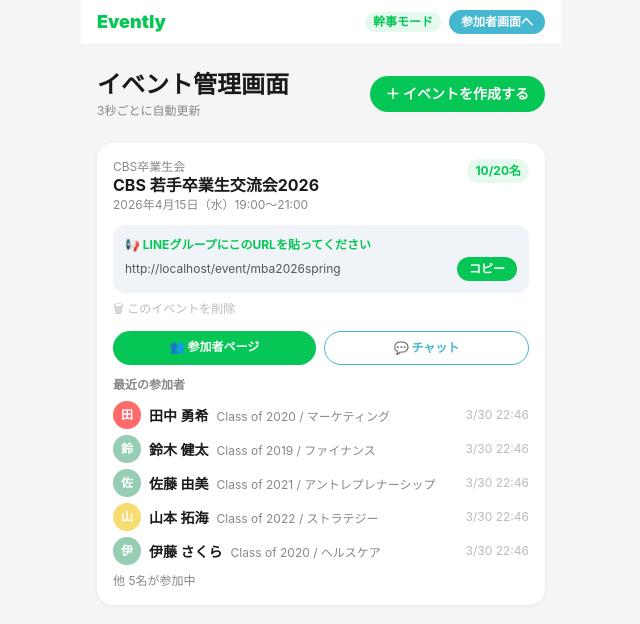
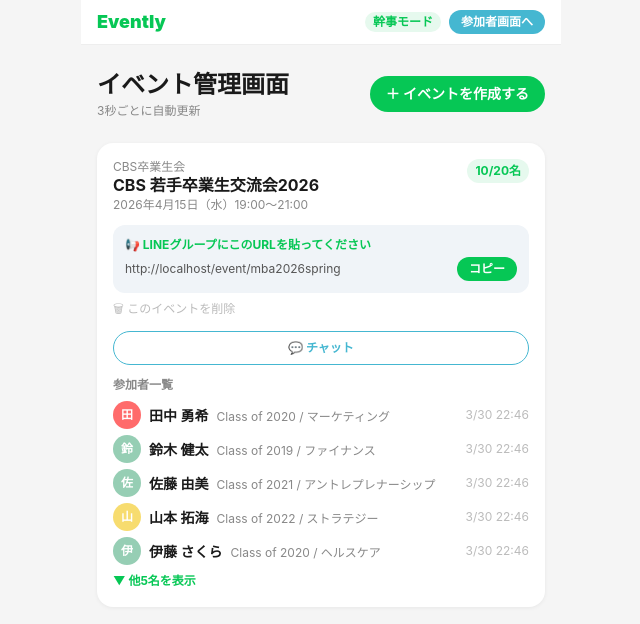
Before and after one commit to YukaChristina/evently_app, a Next.js app: page /dashboard in a window 1280 px wide. Shown: the top 624 px of the page, without its empty margins (319-959 px from the left). Built offline with nearby package versions, Linux system fonts and the light colour scheme.

Commit message:
Remove participant page button, add expand all participants

```diff
--- a/app/dashboard/page.tsx
+++ b/app/dashboard/page.tsx
@@ -36,6 +36,7 @@ export default function DashboardPage() {
   const [data, setData] = useState<EventWithParticipants[]>([])
   const [copied, setCopied] = useState<string | null>(null)
   const [confirmDelete, setConfirmDelete] = useState<string | null>(null)
+  const [expandedParticipants, setExpandedParticipants] = useState<Set<string>>(new Set())
 
   function load() {
     const ids = getAllEventIds()
@@ -124,13 +125,12 @@ export default function DashboardPage() {
           {data.map(({ event, participants }) => {
             const url = getEventUrl(event.id)
             const isFull = participants.length >= event.capacity
-            const recent = [...participants]
-              .sort(
-                (a, b) =>
-                  new Date(b.joinedAt).getTime() -
-                  new Date(a.joinedAt).getTime()
-              )
-              .slice(0, 5)
+            const isExpanded = expandedParticipants.has(event.id)
+            const sorted = [...participants].sort(
+              (a, b) => new Date(b.joinedAt).getTime() - new Date(a.joinedAt).getTime()
+            )
+            const displayed = isExpanded ? sorted : sorted.slice(0, 5)
+            const hasMore = participants.length > 5
 
             return (
               <div key={event.id} className="card">
@@ -218,16 +218,6 @@ export default function DashboardPage() {
                 {/* Quick links */}
                 <div className="flex gap-2 mt-3">
                   <Link
-                    href={`/event/${event.id}`}
-                    className="flex-1 text-center text-xs font-bold py-2 rounded-full"
-                    style={{
-                      background: '#06C755',
-                      color: '#fff',
-                    }}
-                  >
-                    👥 参加者ページ
-                  </Link>
-                  <Link
                     href={`/chat/${event.id}`}
                     className="flex-1 text-center text-xs font-bold py-2 rounded-full"
                     style={{
@@ -240,22 +230,18 @@ export default function DashboardPage() {
                   </Link>
                 </div>
 
-                {/* Recent participants */}
-                {recent.length > 0 && (
+                {/* Participants */}
+                {sorted.length > 0 && (
                   <div className="mt-3">
                     <p className="text-xs font-bold mb-2" style={{ color: '#888' }}>
-                      最近の参加者
+                      参加者一覧
                     </p>
                     <div className="flex flex-col gap-1.5">
-                      {recent.map((p) => (
+                      {displayed.map((p) => (
                         <div key={p.id} className="flex items-center gap-2">
                           <div
                             className="flex-shrink-0 flex items-center justify-center rounded-full text-white text-xs font-bold"
-                            style={{
-                              width: 28,
-                              height: 28,
-                              background: getAvatarColor(p.name),
-                            }}
+                            style={{ width: 28, height: 28, background: getAvatarColor(p.name) }}
                           >
                             {p.name.charAt(0)}
                           </div>
@@ -273,10 +259,19 @@ export default function DashboardPage() {
                         </div>
                       ))}
                     </div>
-                    {participants.length > 5 && (
-                      <p className="text-xs mt-2" style={{ color: '#888' }}>
-                        他 {participants.length - 5}名が参加中
-                      </p>
+                    {hasMore && (
+                      <button
+                        onClick={() => setExpandedParticipants((prev) => {
+                          const next = new Set(prev)
+                          if (isExpanded) next.delete(event.id)
+                          else next.add(event.id)
+                          return next
+                        })}
+                        className="text-xs mt-2 font-bold"
+                        style={{ color: '#06C755', background: 'none', border: 'none', cursor: 'pointer' }}
+                      >
+                        {isExpanded ? '▲ 折りたたむ' : `▼ 他${participants.length - 5}名を表示`}
+                      </button>
                     )}
                   </div>
                 )}
```
